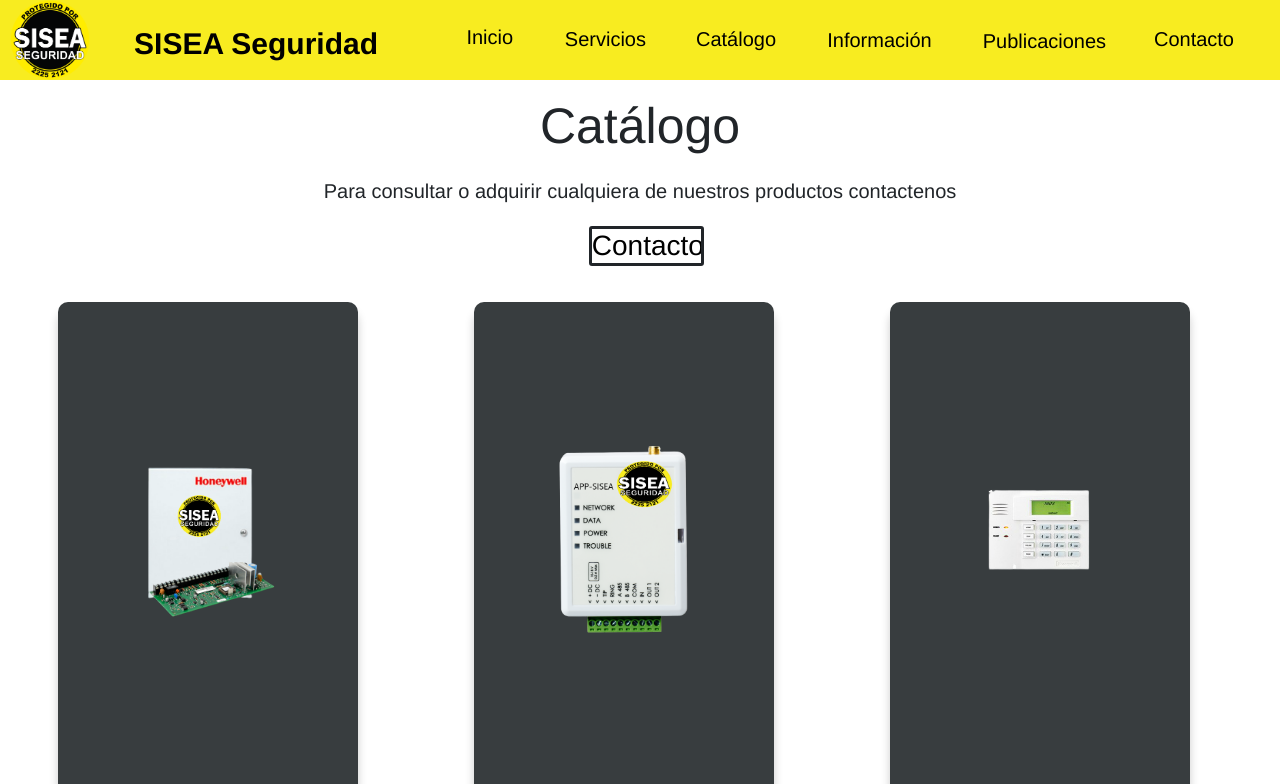
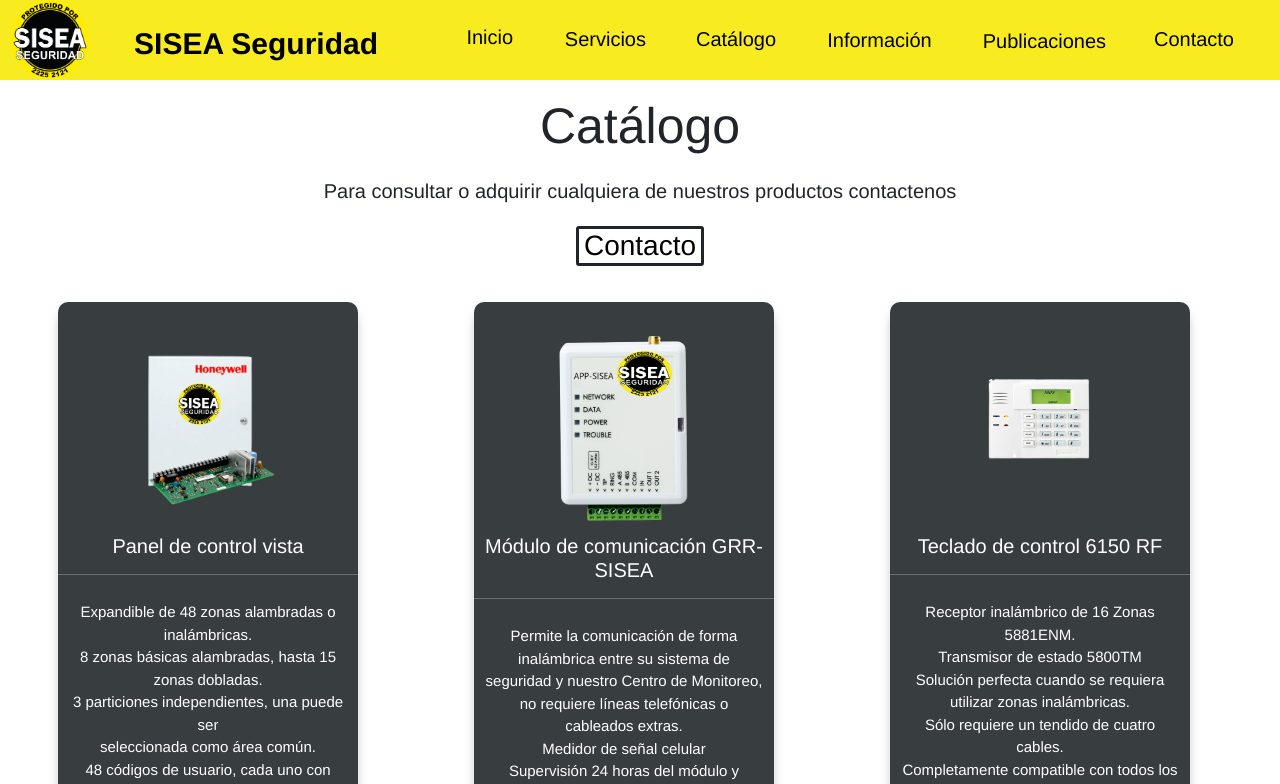
Before and after one commit to Future-TechnologiesCR/SISEA, a React (Vite) app: page /catalogo in a window 1280 px wide. Shown: the top 784 px of the page. Built offline with nearby package versions, Linux system fonts and the light colour scheme.

Commit message:
Arregle boton de catalogo

```diff
--- a/src/css/Catalogo.css
+++ b/src/css/Catalogo.css
@@ -46,10 +46,16 @@
     text-decoration: none;
     overflow-x: hidden;
     display: flex;
+    margin-left: auto;
+    margin-right: auto;
   }
   .card-button-catalogo a{
     color: black;
     text-decoration: none;
+    text-align: center;
+    display: flex;
+    margin-left: auto;
+    margin-right: auto;
   }
 
   .card-button-catalogo a:hover{
@@ -87,9 +93,8 @@
 
   }
   .fila-catalogo{
-    margin-right: auto;
-    margin-left: auto;
-    padding: 0% 45% 0% 46%;
+    padding-left: 45%;
+    padding-right: 45%;
     justify-content: center;
     display: wrap;
     width: 100%;
@@ -99,18 +104,18 @@
   .card-catalogo {
     box-shadow: 0 10px 10px 0 rgba(0, 0, 0, 0.2);
     background-color: #383d3f;
-    height: 950px;
+    height: 800px;
     font-size: 15px;
     color: white;
     text-align: center;
     border-radius: 10px;
     justify-content: center;
-
+    padding-top: 30px;
   }
 
   .img-card-catalogo {
     width: 50%;
-    height: 50%;
+    height: 25%;
     border-radius: 10px;
   }
 
--- a/src/css/Encabezado.css
+++ b/src/css/Encabezado.css
@@ -287,7 +287,7 @@
       display: block;
       position: absolute;
       font-size: 30px;
-      color: white;
+      color: black;
       background-color: #f8ec20;
       border: none;
       outline: none;
```
